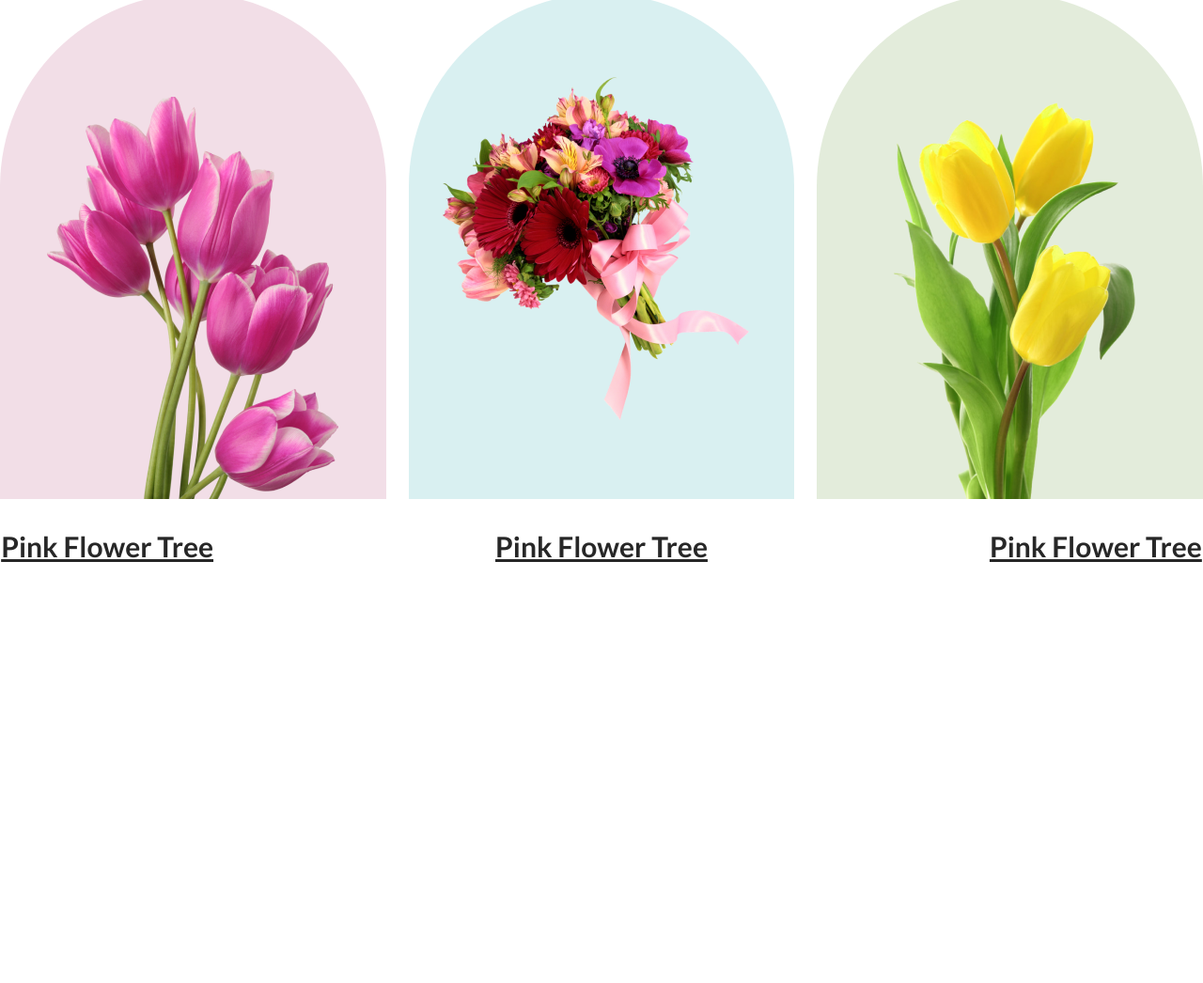
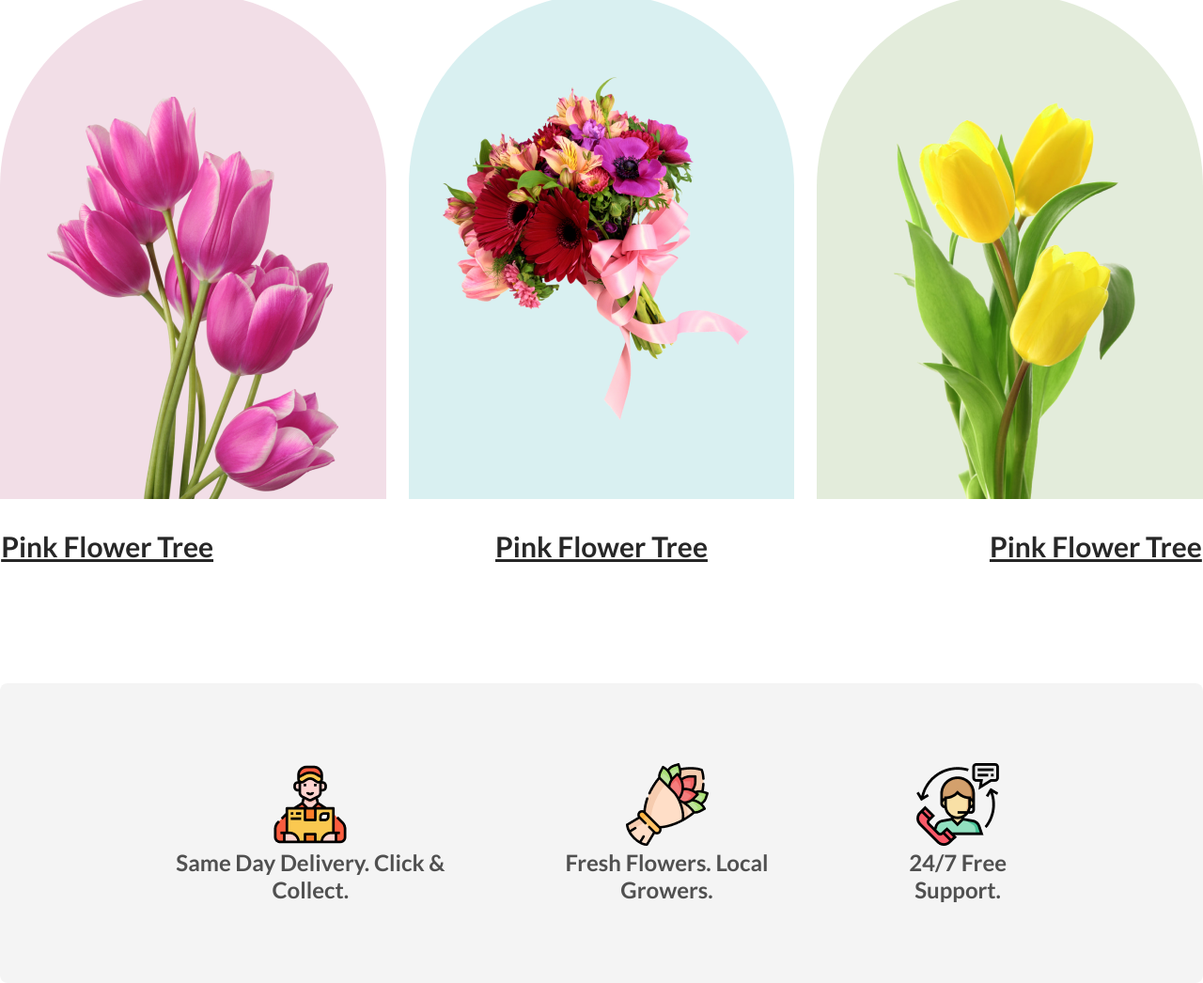
Before and after one commit to orpon95/flower-shop-website, a plain HTML site: page index.html in a window 1280 px wide. Shown: the part 1189-2235 px from the top of the page at 94% size. Before the commit the page ends 1788 px from the top, so only its background shows below. Drawn offline with Linux system fonts and the light colour scheme.

Commit message:
contact section added

```diff
--- a/index.html
+++ b/index.html
@@ -39,6 +39,7 @@
 
     <!-- main portion start -->
     <main>
+        <!-- featured section start -->
         <section class="featured-section">
             <h2>
                 Our Featured Flowers
@@ -70,11 +71,29 @@
                 <p> Pink Flower Tree</p>
             </div>
 
+        </section>
+        <!-- featured section end -->
 
 
 
+        <!-- contact sectoion start -->
 
+        <section class="contact-section">
+
+            <div>
+                <img src="Flower Asset/man.png" alt="">
+                <h5>Same Day Delivery. Click & Collect.</h5>
+            </div>
+            <div>
+                <img src="Flower Asset/flower-icon.png" alt="">
+                <h5>Fresh Flowers. Local Growers.</h5>
+            </div>
+            <div>
+                <img src="Flower Asset/call.png" alt="">
+                <h5>24/7 Free Support.</h5>
+            </div>
         </section>
+        <!-- contact section end -->
 
 
     </main>
--- a/style.css
+++ b/style.css
@@ -51,6 +51,7 @@ header {
 
 /* header portionENd */
 /* main portion start */
+      /* featured section start */
 .featured-section>h2 {
     color: #272727;
     text-align: center;
@@ -119,10 +120,12 @@ header {
 
 
 }
-.name-div{
+
+.name-div {
     display: flex;
     justify-content: center;
     gap: 300px;
+    margin-bottom: 128px;
 }
 
 .name-div>p {
@@ -135,3 +138,34 @@ header {
 
     text-decoration-line: underline;
 }
+/* featured section end */
+
+
+/* contact section start */
+
+.contact-section {
+    display: flex;
+    justify-content: center;
+    gap: 100px;
+    border-radius: 8px;
+    background: rgba(39, 39, 39, 0.05);
+    max-width: 1440px;
+    margin: 0 auto;
+    padding: 85px 180px;
+}
+
+.contact-section h5 {
+    color: rgba(39, 39, 39, 0.80);
+    text-align: center;
+
+    font-size: 24px;
+
+    font-weight: 600;
+
+
+}
+
+.contact-section div {
+    text-align: center;
+}
+/* contact section end */
```
Also changed, not shown: Flower Asset/call.png (renamed from Flower Asset/Group 59.png), Flower Asset/flower-icon.png (renamed from Flower Asset/Group 58.png), Flower Asset/man.png (renamed from Flower Asset/Group 57.png).
